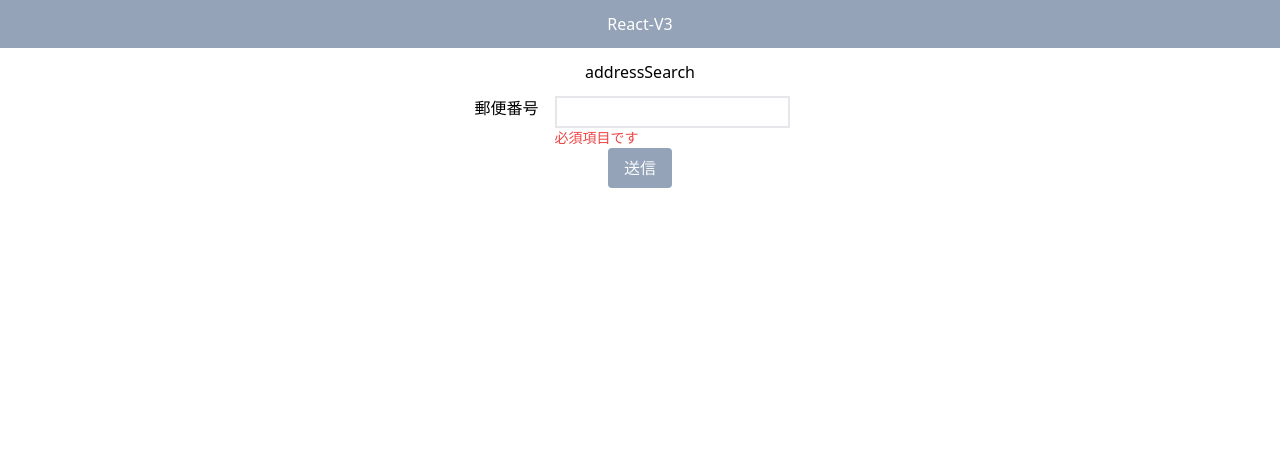
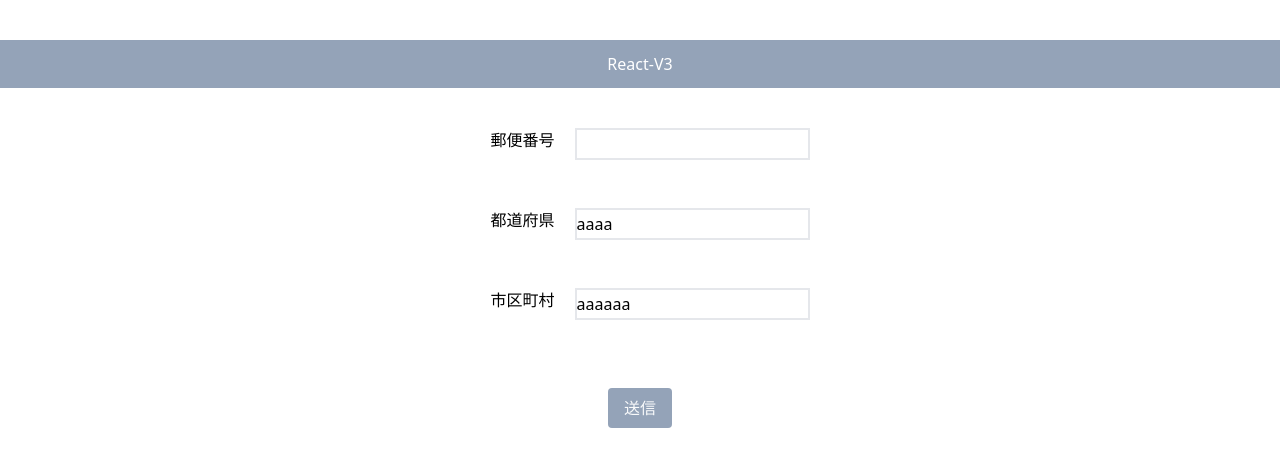
Before and after one commit to pj100-team/react-v3, a React (Create React App) app: page / in a window 1280 px wide. Shown: the top 466 px of the page. Built offline with nearby package versions, Linux system fonts and the light colour scheme.

Commit message:
practice4 working

```diff
--- a/package.json
+++ b/package.json
@@ -12,6 +12,7 @@
     "@types/react-dom": "^18.2.7",
     "react": "^18.2.0",
     "react-dom": "^18.2.0",
+    "react-hook-form": "^7.47.0",
     "react-scripts": "5.0.1",
     "typescript": "^4.9.5",
     "web-vitals": "^2.1.4"
--- a/src/App.tsx
+++ b/src/App.tsx
@@ -16,9 +16,6 @@ function App() {
   /* Question3 */
   //   return (
   //     <>
-  //       <div className="flex justify-center bg-slate-400 text-white py-3 my-10">
-  //         <p>React-V3</p>
-  //       </div>
   //       {/* Question1 */}
   //       <div className="flex justify-center">
   //         <Button
@@ -85,8 +82,11 @@ function App() {
   //       </div>
   //     </>
   // );
-
-  return <AddressSearch />;
+  return (
+    <>
+      <AddressSearch />
+    </>
+  );
 }
 
 export default App;
--- a/src/components/AddressSearch.tsx
+++ b/src/components/AddressSearch.tsx
@@ -1,46 +1,119 @@
-import React, { useState } from "react";
-import Input from "./Input";
-import Button from "./Button";
+import { useForm } from "react-hook-form";
+import FetchData from "./FetchData";
 
-/* Question1 */
 const color: string = "text-[#f9fafb]";
 const gray: string = "bg-slate-400";
-/* Question */
-const errorText: string = "必須項目です";
+const requiredText: string = "必須項目です";
+const zipCodeValidation: string = "7桁の数字を入力してください。";
 
 const AddressSearch = () => {
-  const [inputAddress, setInputAddress] = useState("");
-  const [inputPrefecture, setInputPrefecture] = useState("");
-  const [inputCity, setInputCity] = useState("");
+  const {
+    register,
+    handleSubmit,
+    formState: { errors },
+  } = useForm();
+
+  const onSubmit = (data: any) => console.log(data);
+
   return (
     <>
-      <div className={`flex justify-center ${gray} text-white py-3`}>
+      <div className="flex justify-center bg-slate-400 text-white py-3 my-10">
         <p>React-V3</p>
       </div>
-      <label className="flex justify-center py-3">addressSearch</label>
-      <div className="flex justify-center">
-        <label>郵便番号</label>
-        <div className="flex-col">
-          <Input
-            type="text"
-            styles=" h-8 mx-4 border-2"
-            value={inputAddress}
+      <div className="App">
+        <form onSubmit={handleSubmit(onSubmit)}>
+          {/* 郵便番号 */}
+          <div className="flex justify-center my-10">
+            <label className="mx-5">郵便番号</label>
+            <div className="flex flex-col h-10">
+              <input
+                className=" h-8 border-2"
+                id="zipCode"
+                {...register("zipCode", {
+                  required: {
+                    value: true,
+                    message: requiredText,
+                  },
+                  pattern: {
+                    value: /[0-9]/,
+                    message: zipCodeValidation,
+                  },
+                  maxLength: {
+                    value: 7,
+                    message: zipCodeValidation,
+                  },
+                })}
                 onChange={(event) => {
-              setInputAddress(event.target.value);
+                  console.log(event.target.value);
+                  event.target.value.length === 7 && (
+                    <FetchData zipCode={parseInt(event.target.value)} />
+                  );
                 }}
               />
-          <label className="mx-4 flex justify-start text-sm text-red-500">
-            {errorText}
+              {errors.zipCode && (
+                <label className="text-red-500">
+                  {errors.zipCode.message as string}
                 </label>
+              )}
             </div>
           </div>
-      <div className="flex justify-center">
-        <Button
-          buttonName={"送信"}
-          backGroundColor={gray}
-          color={color}
-          onClick={() => console.log("button1")}
+          {/* 都道府県 */}
+          <div className="flex justify-center my-10">
+            <label className="mx-5">都道府県</label>
+            <div className="flex flex-col h-10">
+              <input
+                className=" h-8 border-2"
+                id="prefecture"
+                {...register("prefecture", {
+                  required: {
+                    value: true,
+                    message: requiredText,
+                  },
+                })}
+                type="prefecture"
+                value="aaaa"
               />
+              {errors.prefecture && (
+                <label className="text-red-500">
+                  {errors.prefecture.message as string}
+                </label>
+              )}
+            </div>
+          </div>
+          {/* 市区町村 */}
+          <div className="flex justify-center my-10">
+            <label className="mx-5">市区町村</label>
+            <div className="flex flex-col h-10">
+              <input
+                className=" h-8 border-2"
+                id="city"
+                {...register("city", {
+                  required: {
+                    value: true,
+                    message: requiredText,
+                  },
+                })}
+                type="city"
+                value="aaaaaa"
+              />
+              {errors.city && (
+                <label className="text-red-500">
+                  {errors.city.message as string}
+                </label>
+              )}
+            </div>
+          </div>
+          {/* 送信 */}
+          <div className="flex justify-center py-5">
+            <button
+              type="submit"
+              className={`${color} ${gray} py-2 px-4 rounded mx-5`}
+              onSubmit={() => {}}
+            >
+              送信
+            </button>
+          </div>
+        </form>
       </div>
     </>
   );
--- /dev/null
+++ b/src/components/FetchData.tsx
@@ -0,0 +1,26 @@
+import React, { useEffect, useState } from "react";
+
+interface Props {
+  zipCode: Number;
+}
+
+const FetchData = ({ zipCode }: Props) => {
+  console.log("start");
+  const [data, setData] = useState(undefined);
+  const url = "https://zipcloud.ibsnet.co.jp/api/search";
+  const params = {
+    method: "POST",
+    body: JSON.stringify({ zipCode: { zipCode } }),
+  };
+
+  // useEffect(() => {
+  fetch(url, params)
+    .then((res) => res.json())
+    .then((json) => setData(json))
+    .catch(() => alert("error"));
+  // }, []);
+  console.log(data);
+  return <></>;
+};
+
+export default FetchData;
```
Also changed, not shown: 1 other file (tests, documents, lock files or other folders). Lines whose indentation alone changed are shown as unchanged.
